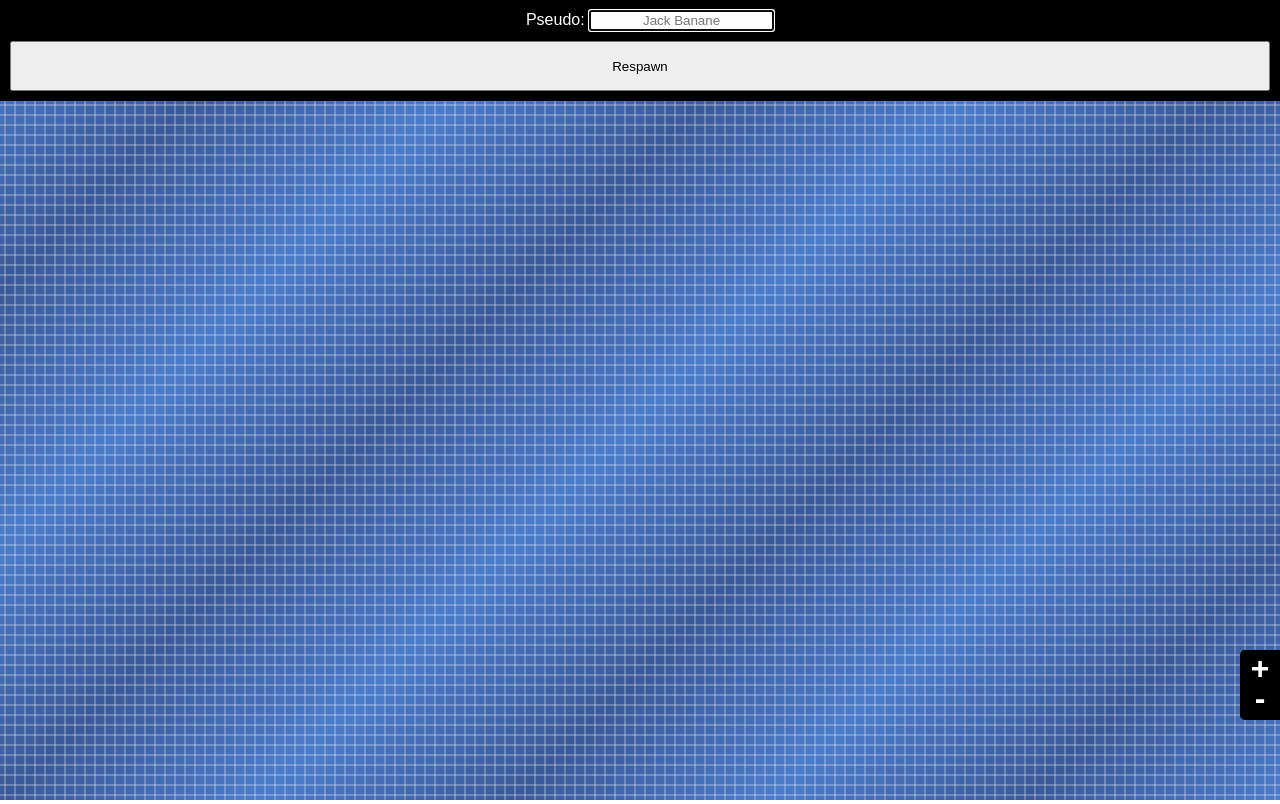
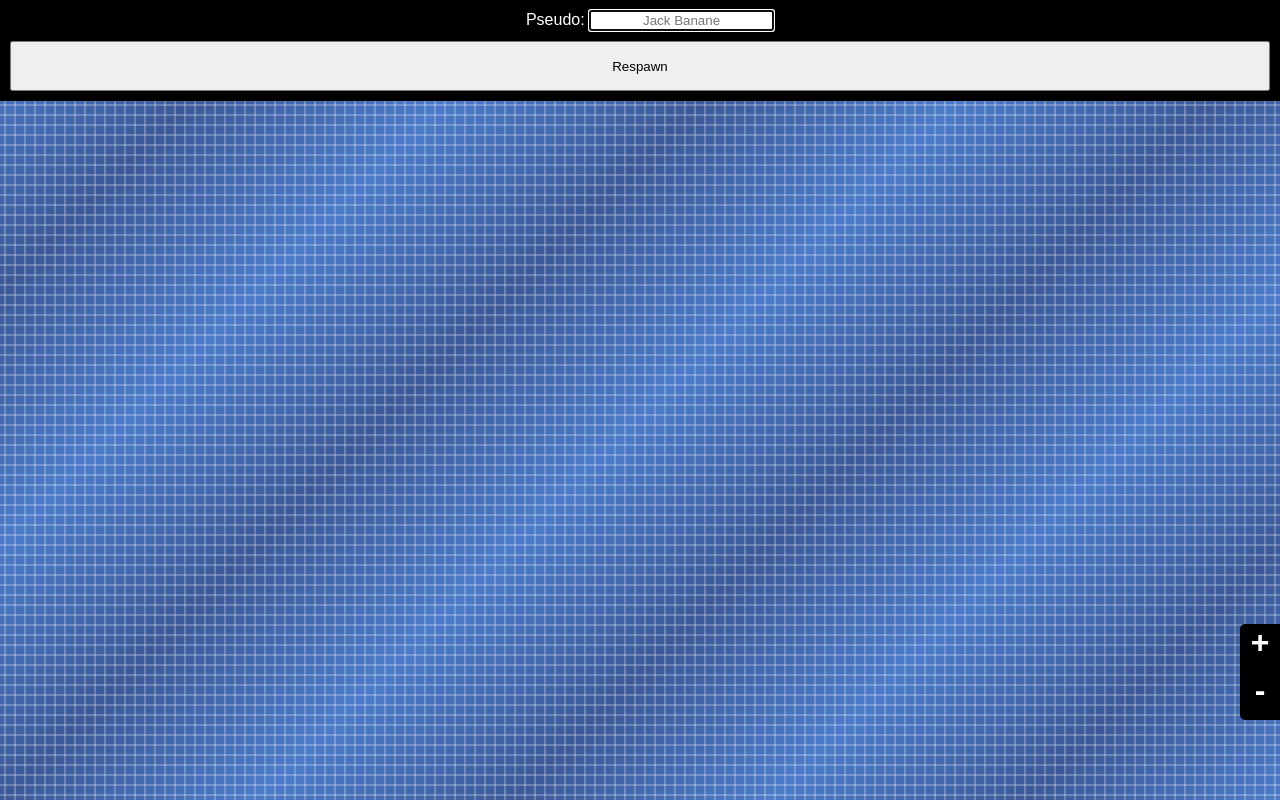
Before and after one commit to overflowgames/snake, a website: page client/html/mobile.html in a window 1280 px wide. Drawn offline with nearby package versions, Linux system fonts and the light colour scheme; files that its build step writes are made by us from their sources; no server answers.

Commit message:
Tweaks CSS

```diff
--- a/client/css/mobile.main.css
+++ b/client/css/mobile.main.css
@@ -4,7 +4,6 @@
     bottom: 10%;
 
     width: 40px;
-    padding-bottom: 10px;
     z-index: 100;
 
     background-color: black;
@@ -17,7 +16,7 @@
     color: white;
     text-align: center;
 
-    height: 30px;
+    height: 48px;
     font-size: 2em;
     font-weight: bold;
     vertical-align: middle;
```
